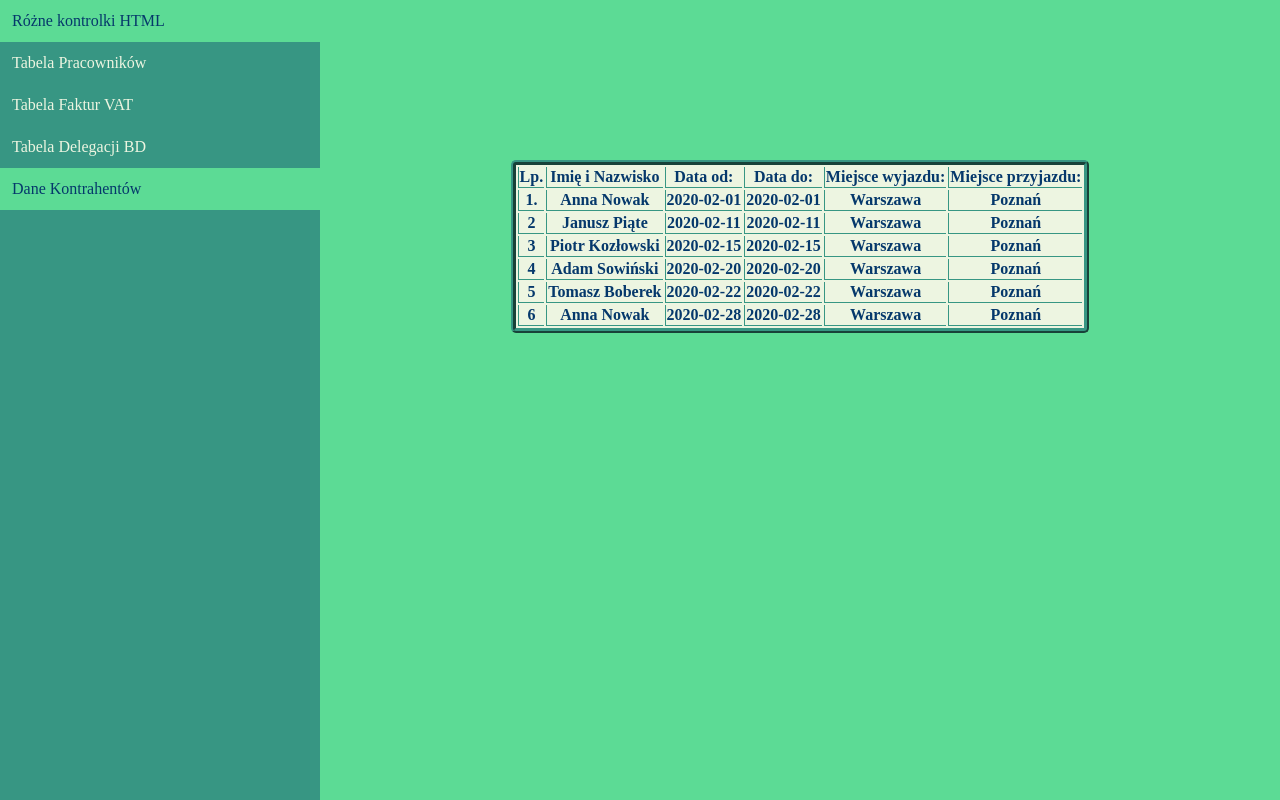
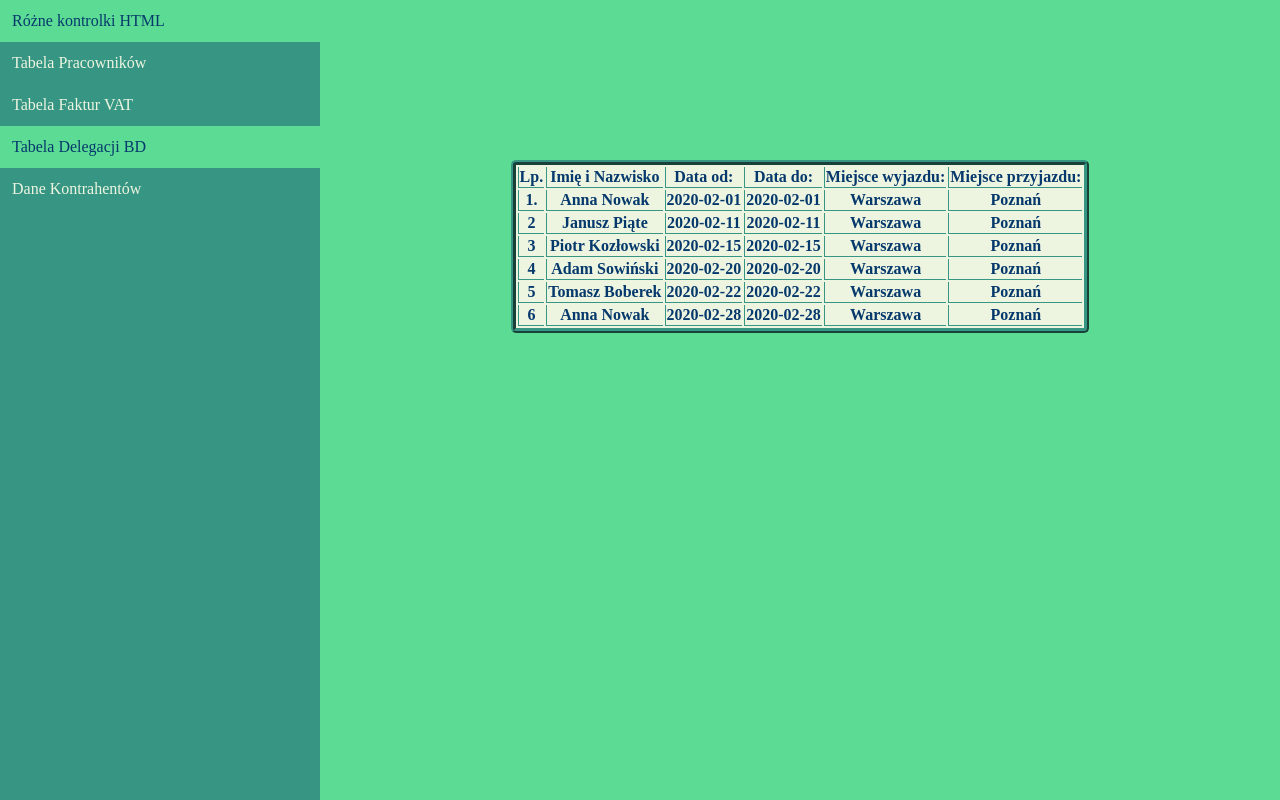
Before and after one commit to Gniewk0/zadanie_e-msi, a plain HTML site: page delegacje.html in a window 1280 px wide. Drawn offline with Linux system fonts and the light colour scheme.

Commit message:
Bug fix active page

```diff
--- a/delegacje.html
+++ b/delegacje.html
@@ -13,8 +13,8 @@
           <a href="rozne.html">Różne kontrolki HTML</a>
           <a href="pracownicy.html">Tabela Pracowników</a>
           <a href="faktury.html">Tabela Faktur VAT</a>
-          <a href="delegacje.html">Tabela Delegacji BD</a>
-          <a href="index.html" class="active">Dane Kontrahentów</a>
+          <a href="delegacje.html" class="active">Tabela Delegacji BD</a>
+          <a href="index.html">Dane Kontrahentów</a>
         </div>
     </div>
     <div id="prawy">
```
